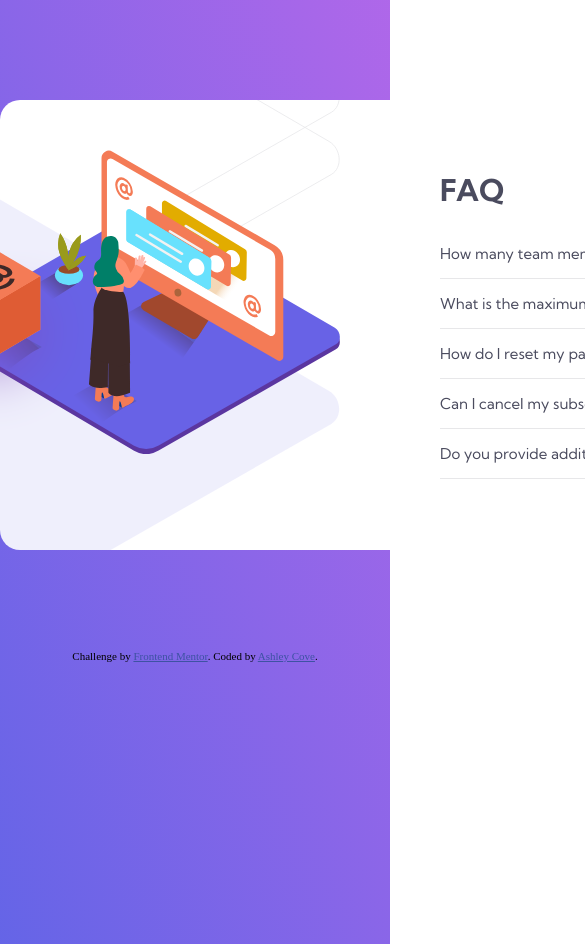
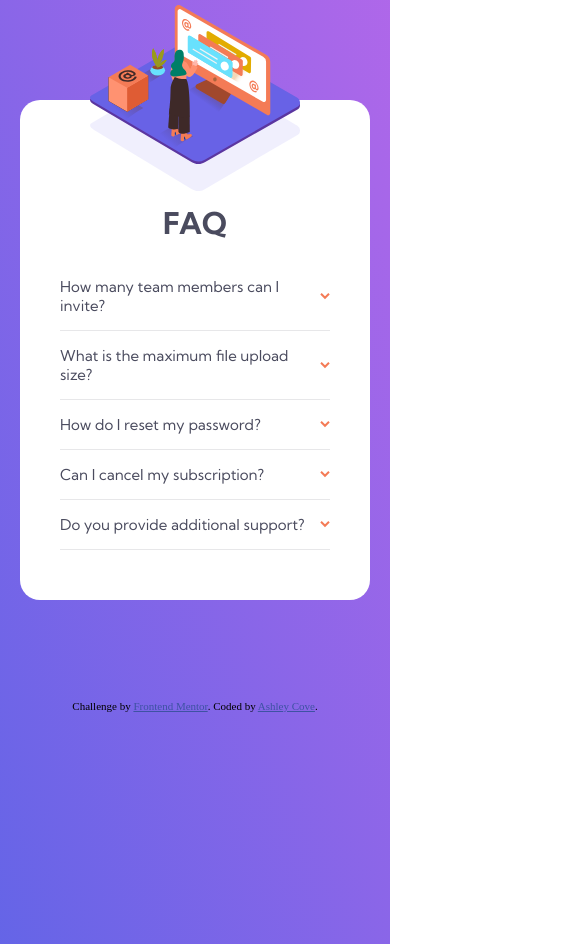
Before and after one commit to cove86/faq-accordion, a plain HTML site: page index.html in a window 390 px wide. Shown: the top 944 px of the page, 585 px wide, since content can reach past the window. Drawn offline with Linux system fonts and the light colour scheme.

Commit message:
Added mobile img tags to index.html then added media query and properties so that it matches the mobile view

```diff
--- a/css/styles.css
+++ b/css/styles.css
@@ -44,11 +44,19 @@ body {
   top: -25rem;
 }
 
+.bg-pattern-mobile {
+  display: none;
+}
+
 .woman-img {
   position: absolute;
   width: 100%;
   left: -6rem;
   top: 5rem;
+}
+
+.woman-img-mobile {
+  display: none;
 }
 
 .box-img {
@@ -122,3 +130,52 @@ body {
 .attribution a {
   color: hsl(228, 45%, 44%);
 }
+
+@media only screen and (max-width: 800px) {
+  .card {
+    flex-direction: column;
+    width: 35rem;
+    height: 50rem;
+  }
+
+  .img-container {
+    display: none;
+  }
+
+  .bg-pattern {
+    display: none;
+  }
+
+  .woman-img {
+    display: none;
+  }
+
+  .box-img {
+    display: none;
+  }
+
+  .bg-pattern-mobile {
+    display: block;
+    position: absolute;
+    top: 0rem;
+    left: 7rem;
+    width: 60%;
+  }
+
+  .woman-img-mobile {
+    display: block;
+    position: absolute;
+    width: 60%;
+    top: -9.5rem;
+    left: 7rem;
+  }
+
+  .accordion {
+    width: 35rem;
+  }
+
+  .faq-heading {
+    text-align: center;
+    padding-top: 3rem;
+  }
+} ;
--- a/index.html
+++ b/index.html
@@ -36,6 +36,11 @@
           />
         </div>
         <img class="box-img" src="images/illustration-box-desktop.svg" />
+        <img class="bg-pattern-mobile" src="images/bg-pattern-mobile.svg" />
+        <img
+          class="woman-img-mobile"
+          src="images/illustration-woman-online-mobile.svg"
+        />
         <div class="accordion">
           <h2 class="faq-heading">FAQ</h2>
           <div class="accordion-question">
```
